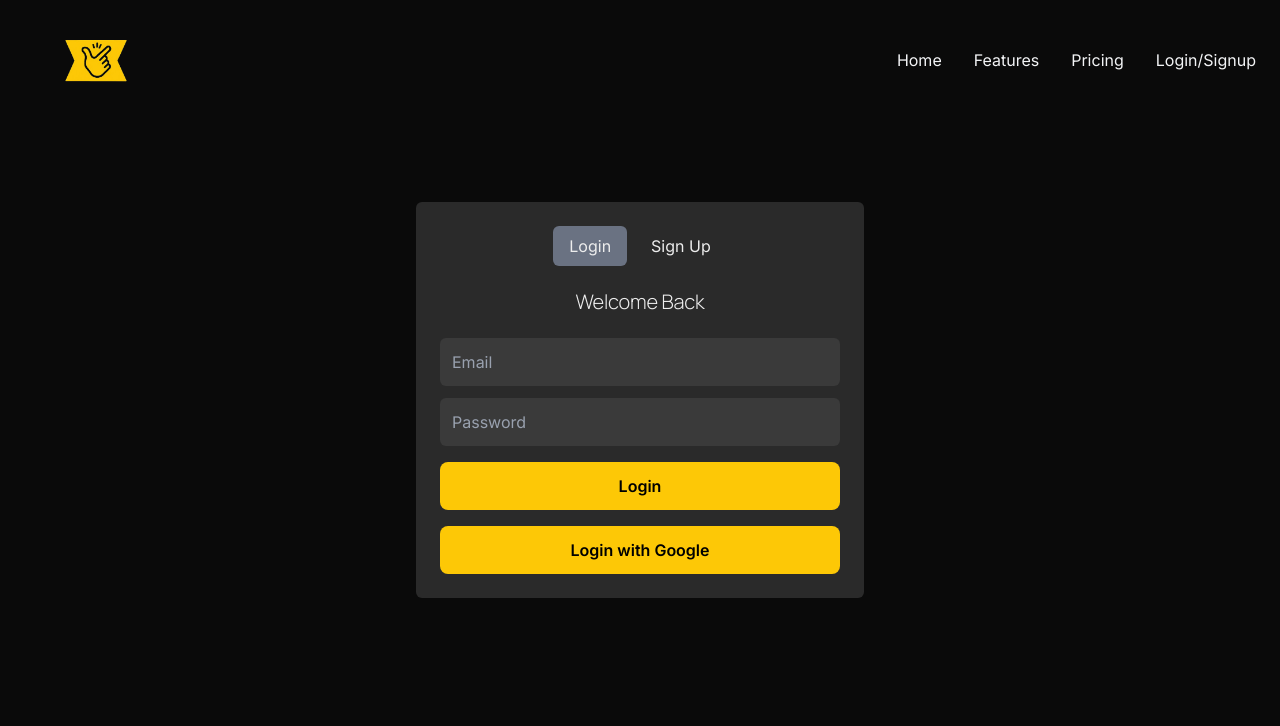
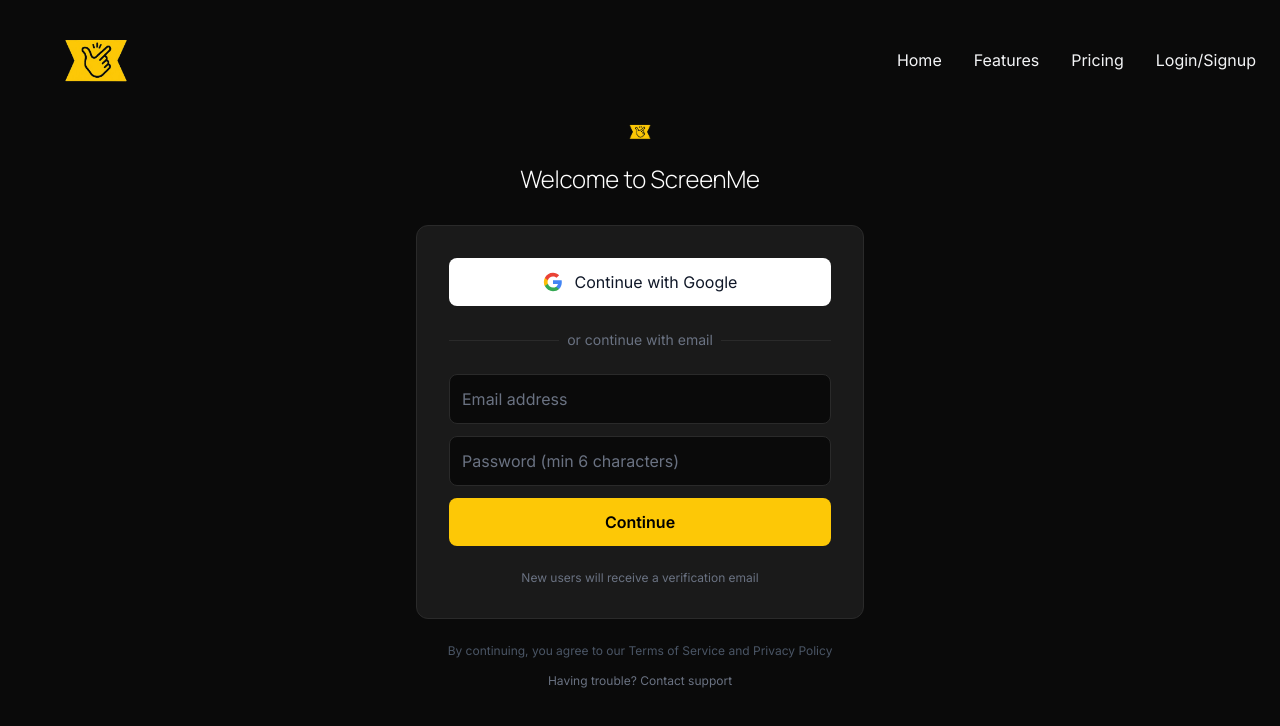
Before and after one commit to syedarman1/screenme, a Next.js app: page /login in a window 1280 px wide. Shown: the top 726 px of the page. Built offline with nearby package versions, Linux system fonts and the light colour scheme; no server answers.

Commit message:
Renewed Login Page

```diff
--- a/src/app/login/page.tsx
+++ b/src/app/login/page.tsx
@@ -5,14 +5,15 @@
 import { useRouter } from "next/navigation";
 
 export default function AuthPage() {
-  const [isLogin, setIsLogin] = useState(true);
   const [email, setEmail] = useState("");
   const [password, setPassword] = useState("");
   const [error, setError] = useState<string | null>(null);
   const [loading, setLoading] = useState(false);
+  const [message, setMessage] = useState<string | null>(null);
+  const [showCreateOption, setShowCreateOption] = useState(false);
   const router = useRouter();
 
-  const handleSubmit = async () => {
+  const handleCreateAccount = async () => {
     if (!email || !password) {
       setError("Please enter both email and password");
       return;
@@ -20,29 +21,68 @@
 
     setLoading(true);
     setError(null);
+    setMessage(null);
 
     try {
-      if (isLogin) {
-        // Login flow
-        const { error } = await supabase.auth.signInWithPassword({
+      const { error: signUpError } = await supabase.auth.signUp({
         email,
         password,
       });
-        if (error) {
-          setError(error.message);
+
+      if (signUpError) {
+        setError(signUpError.message);
       } else {
-          // Navigate to /dashboard
+        setMessage(
+          "Account created! Please check your email to verify your account."
+        );
+        setShowCreateOption(false);
+      }
+    } catch (err: any) {
+      setError(err.message || "An unexpected error occurred");
+    } finally {
+      setLoading(false);
+    }
+  };
+
+  const handleAuth = async (e: React.FormEvent) => {
+    e.preventDefault();
+
+    if (!email || !password) {
+      setError("Please enter both email and password");
+      return;
+    }
+
+    setLoading(true);
+    setError(null);
+    setMessage(null);
+
+    try {
+      // First try to sign in
+      const { error: signInError } = await supabase.auth.signInWithPassword({
+        email,
+        password,
+      });
+
+      if (signInError) {
+        // If email not confirmed
+        if (signInError.message.includes("Email not confirmed")) {
+          setError("Please check your email and click the confirmation link.");
+          return;
+        }
+
+        // For invalid credentials, show option to create account
+        if (signInError.message.includes("Invalid login credentials")) {
+          setError(
+            "Invalid email or password. Please check your credentials and try again."
+          );
+          setShowCreateOption(true);
+          return;
+        }
+
+        setError(signInError.message);
+      } else {
+        // Successful sign in
         router.push("/dashboard");
-        }
-      } else {
-        // Signup flow
-        const { error } = await supabase.auth.signUp({ email, password });
-        if (error) {
-          setError(error.message);
-        } else {
-          // Navigate to /dashboard
-          router.push("/dashboard");
-        }
       }
     } catch (err: any) {
       setError(err.message || "An unexpected error occurred");
@@ -54,26 +94,19 @@
   const handleGoogleOAuth = async () => {
     setLoading(true);
     setError(null);
+    setMessage(null);
 
     try {
-      // Use environment variable for redirect URL, fallback to localhost for development
-      const baseUrl =
-        process.env.NEXT_PUBLIC_URL ||
-        (typeof window !== "undefined"
-          ? window.location.origin
-          : "http://localhost:3000");
-
       const { error } = await supabase.auth.signInWithOAuth({
         provider: "google",
         options: {
-          redirectTo: `${baseUrl}/dashboard`,
+          redirectTo: `${window.location.origin}/dashboard`,
         },
       });
 
       if (error) {
         setError(error.message);
       }
-      // Note: If successful, user will be redirected, so no need to handle success case
     } catch (err: any) {
       setError(err.message || "Failed to authenticate with Google");
     } finally {
@@ -82,76 +115,114 @@
   };
 
   return (
-    <div className="min-h-screen flex flex-col items-center justify-center p-4">
-      <div className="w-full max-w-md bg-[#2a2a2a] rounded-md p-6">
-        <div className="flex justify-center mb-6">
-          {/* Toggle Buttons */}
-          <button
-            onClick={() => setIsLogin(true)}
-            className={`px-4 py-2 mr-2 rounded-md ${
-              isLogin ? "bg-gray-500" : "bg-black-900"
-            }`}
-          >
-            Login
-          </button>
-          <button
-            onClick={() => setIsLogin(false)}
-            className={`px-4 py-2 rounded-md ${
-              !isLogin ? "bg-gray-500" : "bg-black-900"
-            }`}
-          >
-            Sign Up
-          </button>
+    <div className="min-h-screen bg-[#0a0a0a] flex flex-col items-center justify-center p-4">
+      <div className="w-full max-w-md">
+        {/* Logo */}
+        <div className="text-center mb-8">
+          <img src="/logo.png" alt="ScreenMe" className="h-12 mx-auto mb-2" />
+          <h2 className="text-2xl font-light text-white">
+            Welcome to ScreenMe
+          </h2>
         </div>
 
-        <h2 className="text-xl font-semibold mb-6 text-center">
-          {isLogin ? "Welcome Back" : "Create an Account"}
-        </h2>
+        <div className="bg-[#1a1a1a] rounded-xl p-8 border border-[#2a2a2a]">
+          {/* Google OAuth Button - Primary */}
+          <button
+            onClick={handleGoogleOAuth}
+            disabled={loading}
+            className="w-full bg-white text-gray-900 font-medium py-3 rounded-lg hover:bg-gray-100
+                     transition duration-200 flex items-center justify-center gap-3 disabled:opacity-50"
+          >
+            <svg className="w-5 h-5" viewBox="0 0 24 24">
+              <path
+                fill="#4285F4"
+                d="M22.56 12.25c0-.78-.07-1.53-.2-2.25H12v4.26h5.92c-.26 1.37-1.04 2.53-2.21 3.31v2.77h3.57c2.08-1.92 3.28-4.74 3.28-8.09z"
+              />
+              <path
+                fill="#34A853"
+                d="M12 23c2.97 0 5.46-.98 7.28-2.66l-3.57-2.77c-.98.66-2.23 1.06-3.71 1.06-2.86 0-5.29-1.93-6.16-4.53H2.18v2.84C3.99 20.53 7.7 23 12 23z"
+              />
+              <path
+                fill="#FBBC05"
+                d="M5.84 14.09c-.22-.66-.35-1.36-.35-2.09s.13-1.43.35-2.09V7.07H2.18C1.43 8.55 1 10.22 1 12s.43 3.45 1.18 4.93l2.85-2.22.81-.62z"
+              />
+              <path
+                fill="#EA4335"
+                d="M12 5.38c1.62 0 3.06.56 4.21 1.64l3.15-3.15C17.45 2.09 14.97 1 12 1 7.7 1 3.99 3.47 2.18 7.07l3.66 2.84c.87-2.6 3.3-4.53 6.16-4.53z"
+              />
+            </svg>
+            {loading && <span className="animate-spin">⟳</span>}
+            Continue with Google
+          </button>
 
-        {/* Error Message */}
+          <div className="relative my-6">
+            <div className="absolute inset-0 flex items-center">
+              <div className="w-full border-t border-[#2a2a2a]"></div>
+            </div>
+            <div className="relative flex justify-center text-sm">
+              <span className="px-2 bg-[#1a1a1a] text-gray-500">
+                or continue with email
+              </span>
+            </div>
+          </div>
+
+          {/* Error/Success Messages */}
           {error && (
-          <div className="mb-4 p-3 bg-red-900/20 border border-red-500/30 rounded-md">
+            <div className="mb-4 p-3 bg-red-900/20 border border-red-900/50 rounded-lg">
               <p className="text-red-400 text-sm">{error}</p>
             </div>
           )}
 
-        {/* Email / Password Fields */}
-        <div className="space-y-3 mb-4">
+          {message && (
+            <div className="mb-4 p-3 bg-green-900/20 border border-green-900/50 rounded-lg">
+              <p className="text-green-400 text-sm">{message}</p>
+            </div>
+          )}
+
+          {/* Email/Password Form */}
+          <form onSubmit={handleAuth} className="space-y-3">
             <input
               type="email"
-            placeholder="Email"
-            className="w-full bg-[#3a3a3a] text-white placeholder-gray-400 p-3 rounded-md focus:outline-none focus:ring-2 focus:ring-[var(--accent)]"
+              placeholder="Email address"
+              className="w-full bg-[#0a0a0a] text-white placeholder-gray-500 p-3 rounded-lg
+                       border border-[#2a2a2a] focus:outline-none focus:border-[var(--accent)]
+                       transition-colors"
               value={email}
               onChange={(e) => {
                 setEmail(e.target.value);
-              if (error) setError(null); // Clear error when user starts typing
+                if (error) setError(null);
+                if (message) setMessage(null);
+                if (showCreateOption) setShowCreateOption(false);
               }}
+              required
             />
             <input
               type="password"
-            placeholder="Password"
-            className="w-full bg-[#3a3a3a] text-white placeholder-gray-400 p-3 rounded-md focus:outline-none focus:ring-2 focus:ring-[var(--accent)]"
+              placeholder="Password (min 6 characters)"
+              className="w-full bg-[#0a0a0a] text-white placeholder-gray-500 p-3 rounded-lg
+                       border border-[#2a2a2a] focus:outline-none focus:border-[var(--accent)]
+                       transition-colors"
               value={password}
               onChange={(e) => {
                 setPassword(e.target.value);
-              if (error) setError(null); // Clear error when user starts typing
+                if (error) setError(null);
+                if (message) setMessage(null);
+                if (showCreateOption) setShowCreateOption(false);
               }}
+              minLength={6}
+              required
             />
-        </div>
 
             <button
-          onClick={handleSubmit}
+              type="submit"
               disabled={loading}
-          className="w-full bg-[var(--accent)] text-black font-semibold py-3 rounded-lg hover:opacity-90 transition duration-200 mb-4 disabled:opacity-50 disabled:cursor-not-allowed flex items-center justify-center"
+              className="w-full bg-[var(--accent)] text-black font-semibold py-3 rounded-lg
+                       hover:bg-[#e6b800] transition duration-200 disabled:opacity-50
+                       disabled:cursor-not-allowed flex items-center justify-center"
             >
               {loading ? (
-            <>
-              <svg
-                className="animate-spin h-4 w-4 mr-2"
-                xmlns="http://www.w3.org/2000/svg"
-                fill="none"
-                viewBox="0 0 24 24"
-              >
+                <span className="flex items-center gap-2">
+                  <svg className="animate-spin h-4 w-4" viewBox="0 0 24 24">
                     <circle
                       className="opacity-25"
                       cx="12"
@@ -159,35 +230,38 @@
                       r="10"
                       stroke="currentColor"
                       strokeWidth="4"
-                ></circle>
+                      fill="none"
+                    />
                     <path
                       className="opacity-75"
                       fill="currentColor"
                       d="M4 12a8 8 0 018-8V0C5.373 0 0 5.373 0 12h4zm2 5.291A7.962 7.962 0 014 12H0c0 3.042 1.135 5.824 3 7.938l3-2.647z"
-                ></path>
+                    />
                   </svg>
                   Processing...
-            </>
-          ) : isLogin ? (
-            "Login"
+                </span>
               ) : (
-            "Sign Up"
+                "Continue"
               )}
             </button>
+          </form>
 
+          {/* Create Account Option - Only show when login fails */}
+          {showCreateOption && (
+            <div className="mt-4 pt-4 border-t border-[#2a2a2a]">
+              <p className="text-center text-gray-400 text-sm mb-3">
+                Don't have an account yet?
+              </p>
               <button
-          onClick={handleGoogleOAuth}
+                onClick={handleCreateAccount}
                 disabled={loading}
-          className="w-full bg-[var(--accent)] text-black font-semibold py-3 rounded-lg hover:opacity-90 transition duration-200 disabled:opacity-50 disabled:cursor-not-allowed flex items-center justify-center"
+                className="w-full bg-[var(--accent)] text-black font-semibold py-3 rounded-lg
+                          hover:bg-[#e6b800] transition duration-200 disabled:opacity-50
+                          disabled:cursor-not-allowed flex items-center justify-center"
               >
                 {loading ? (
-            <>
-              <svg
-                className="animate-spin h-4 w-4 mr-2"
-                xmlns="http://www.w3.org/2000/svg"
-                fill="none"
-                viewBox="0 0 24 24"
-              >
+                  <span className="flex items-center gap-2">
+                    <svg className="animate-spin h-4 w-4" viewBox="0 0 24 24">
                       <circle
                         className="opacity-25"
                         cx="12"
@@ -195,21 +269,40 @@
                         r="10"
                         stroke="currentColor"
                         strokeWidth="4"
-                ></circle>
+                        fill="none"
+                      />
                       <path
                         className="opacity-75"
                         fill="currentColor"
                         d="M4 12a8 8 0 018-8V0C5.373 0 0 5.373 0 12h4zm2 5.291A7.962 7.962 0 014 12H0c0 3.042 1.135 5.824 3 7.938l3-2.647z"
-                ></path>
+                      />
                     </svg>
-              Processing...
-            </>
-          ) : isLogin ? (
-            "Login with Google"
+                    Creating Account...
+                  </span>
                 ) : (
-            "Sign Up with Google"
+                  "Create New Account"
                 )}
               </button>
+            </div>
+          )}
+
+          <p className="text-center text-gray-500 text-xs mt-6">
+            New users will receive a verification email
+          </p>
+        </div>
+
+        {/* Footer */}
+        <div className="text-center mt-6 space-y-2">
+          <p className="text-gray-600 text-xs">
+            By continuing, you agree to our Terms of Service and Privacy Policy
+          </p>
+          <a
+            href="#"
+            className="text-gray-500 text-xs hover:text-gray-400 transition"
+          >
+            Having trouble? Contact support
+          </a>
+        </div>
       </div>
     </div>
   );
```
Lines whose indentation alone changed are shown as unchanged.
